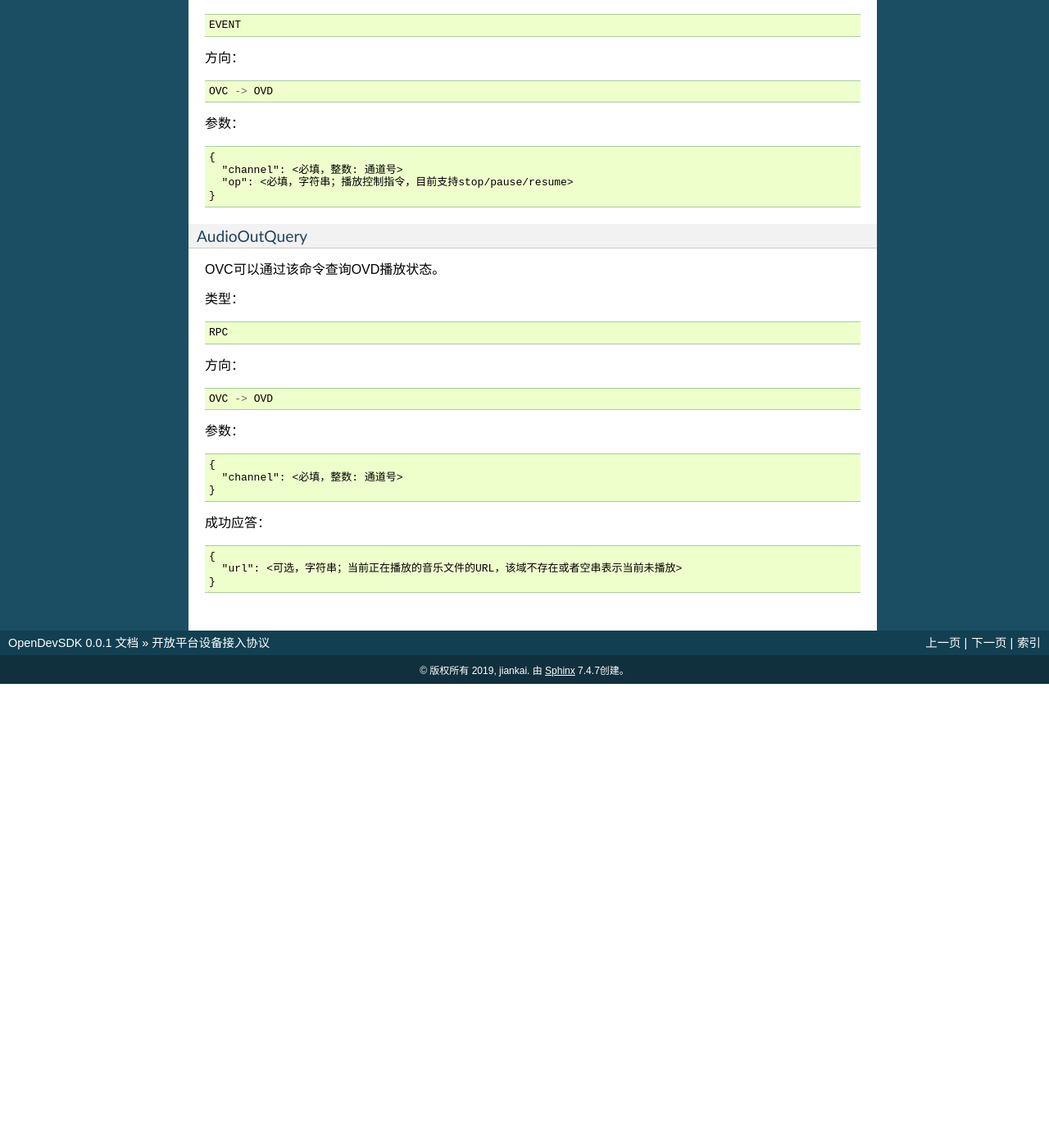
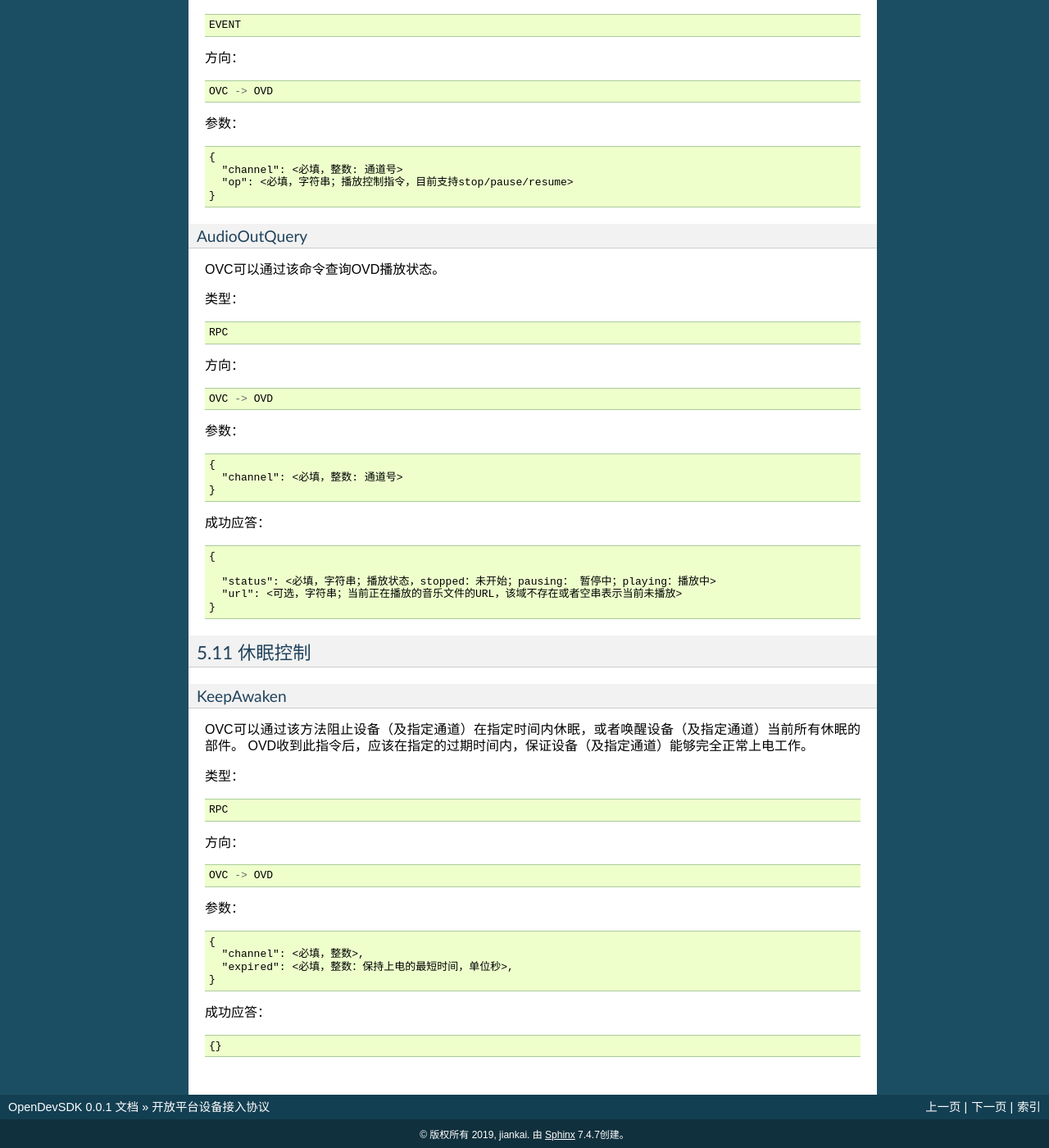
Before and after one commit to jamken/open_dev_sdk, a Sphinx documentation site: the page built from docs/dap.rst, in a window 1280 px wide and 1400 px high, scrolled down 17435 px. Shown: the whole window at 82% size. Built offline with Sphinx 7.4.7, drawn with Linux system fonts in a browser that asks for light colours; before the commit the page ends 18269 px from its top, so only the background shows below that.

Commit message:
增加休眠控制协议 获取音乐播放状态中增加参数信息

```diff
--- a/docs/dap.rst
+++ b/docs/dap.rst
@@ -1018,5 +1018,36 @@ OVC可以通过该命令查询OVD播放状态。
 成功应答： ::
 
   {
+
+    "status": <必填，字符串；播放状态，stopped：未开始；pausing： 暂停中；playing：播放中>
     "url": <可选，字符串；当前正在播放的音乐文件的URL，该域不存在或者空串表示当前未播放>
   }
+
+5.11 休眠控制
++++++++++++++++
+
+KeepAwaken
+-------------
+
+OVC可以通过该方法阻止设备（及指定通道）在指定时间内休眠，或者唤醒设备（及指定通道）当前所有休眠的部件。
+OVD收到此指令后，应该在指定的过期时间内，保证设备（及指定通道）能够完全正常上电工作。
+
+类型： ::
+
+  RPC
+
+方向： ::
+
+  OVC -> OVD
+
+
+参数： ::
+
+  {
+    "channel": <必填，整数>,
+    "expired": <必填，整数：保持上电的最短时间，单位秒>,
+  }
+
+成功应答： ::
+
+  {}
```
